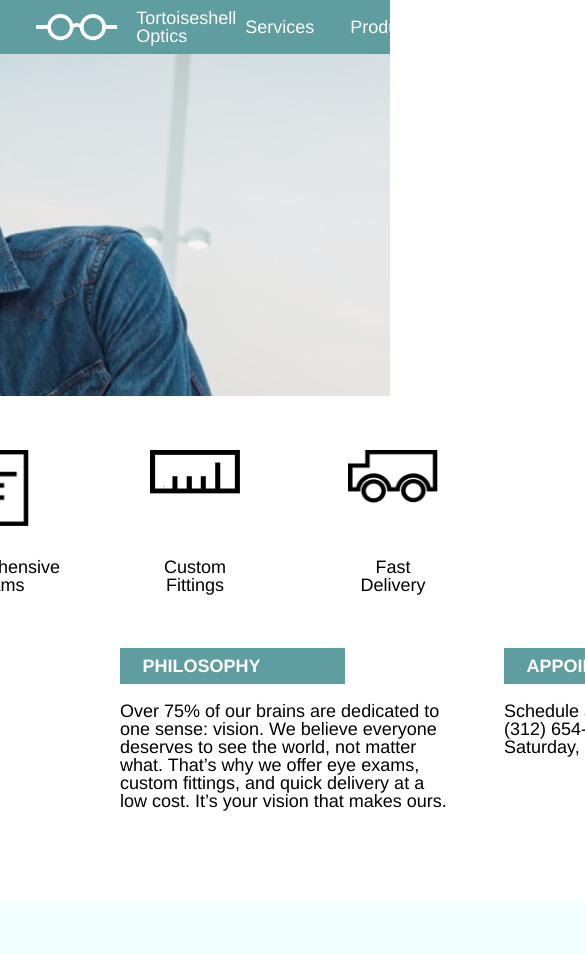
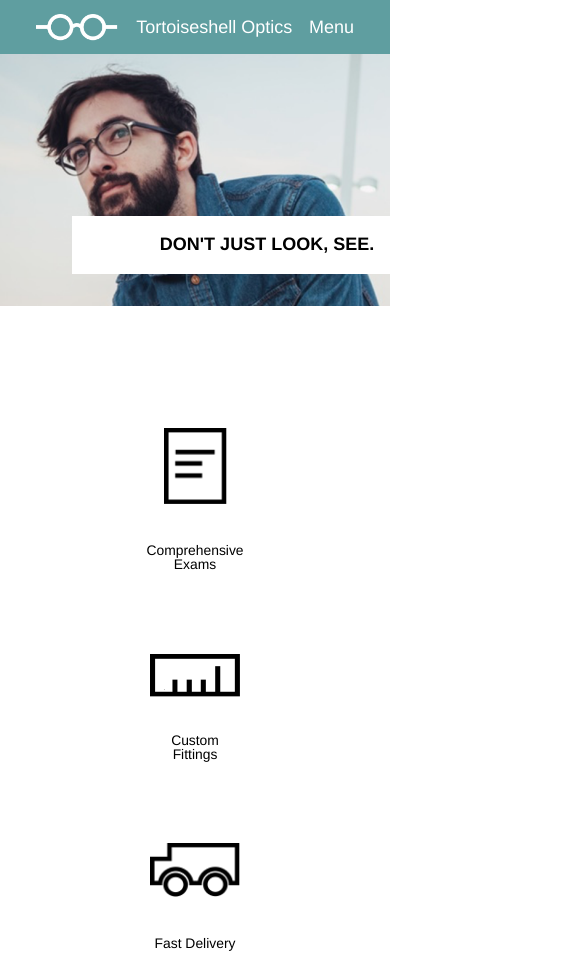
Before and after one commit to Grrialt/Tortoiseshell-Optics, a plain HTML site: page index.html in a window 390 px wide. Shown: the top 954 px of the page, 585 px wide, since content can reach past the window. Drawn offline with Linux system fonts and the light colour scheme.

Commit message:
phone version - in progress

```diff
--- a/resources/style.css
+++ b/resources/style.css
@@ -14,7 +14,7 @@ html{
 .first{
   background-image: url(./images/glasses-bg.png);
   background-repeat: no-repeat;
-  background-position: center;
+  background-position: 70%;
   background-size: cover;
   height: 30rem;
   padding-top: 1rem;
@@ -162,7 +162,6 @@ html{
 footer{
   background-color: azure;
   margin: 0px auto;
-  background-position: center;
   width: 960px;
   padding: 4rem;
   display: flex;
@@ -174,15 +173,17 @@ footer img{
   padding-right: 1rem;
 }
 
-@media only screen and (max-width: 1024px){
+@media only screen and (max-width: 1536px){
+  body{
+    overflow-x: hidden;
+  }
 
   .first{
     width: 100%;
     padding-top: 0rem;
-    background-color: black;
     background-repeat: no-repeat;
     background-position: center;
-    background-size: cover;
+    background-size:cover;
     height: 22rem;
   }
 
@@ -191,21 +192,90 @@ footer img{
   }
 
   .container{
-    /*margin-top: 5rem;
-    margin-right: 2rem;*/
+    width: 100%;
   }
 
   .phrase{
     font-size: 1.33rem;
+    padding: 1rem 4rem;
     margin-top: 5rem;
-    margin-right: 2rem;
-    /*padding: 0.75rem 4rem;*/
+    margin-right: 6rem;
     display: flex;
     justify-content: center;
     align-items: flex-start;
   }
 
-  .main{
+  .main, .columns, footer{
     width: 100%;
   }
 }
+
+@media only screen and (max-width: 1024px){
+  .first{
+    width: 100%;
+    padding-top: 0rem;
+    background-repeat: no-repeat;
+    background-position: 20%;
+    background-size:cover;
+    height: 17rem;
+  }
+
+  .v1{
+    display: none;
+  }
+
+  .v2{
+    display: flex;
+    flex-direction: row;
+    justify-content: flex-end;
+    align-items: center;
+    color: white;
+    padding: 1rem 2rem 1rem 0;
+  }
+
+  .container{
+    width: 100%;
+
+  }
+
+  .phrase{
+    width: 100%;
+    font-size: 1rem;
+    padding: 1rem 0;
+    margin: 9rem 0;
+    text-align: center;
+  }
+
+  .icons{
+    flex-direction: column;
+    align-items: center;
+    margin: 3.77rem 0;
+    font-size: 0.77rem;
+  }
+
+  .paper, .ruler{
+    margin-bottom: 1.54rem;
+  }
+
+  .ruler, .truck{
+    height: 6rem;
+  }
+
+  .columns{
+    flex-direction: column;
+  }
+
+  .philosophy, .appointments{
+    width: 100%;
+    font-size: 0.77rem;
+    margin-bottom: 0rem;
+  }
+
+  .philosophy, .appointments{
+    margin-bottom: 4rem;
+  }
+  .columns h1{
+    width: 100%;
+  }
+
+}
```
